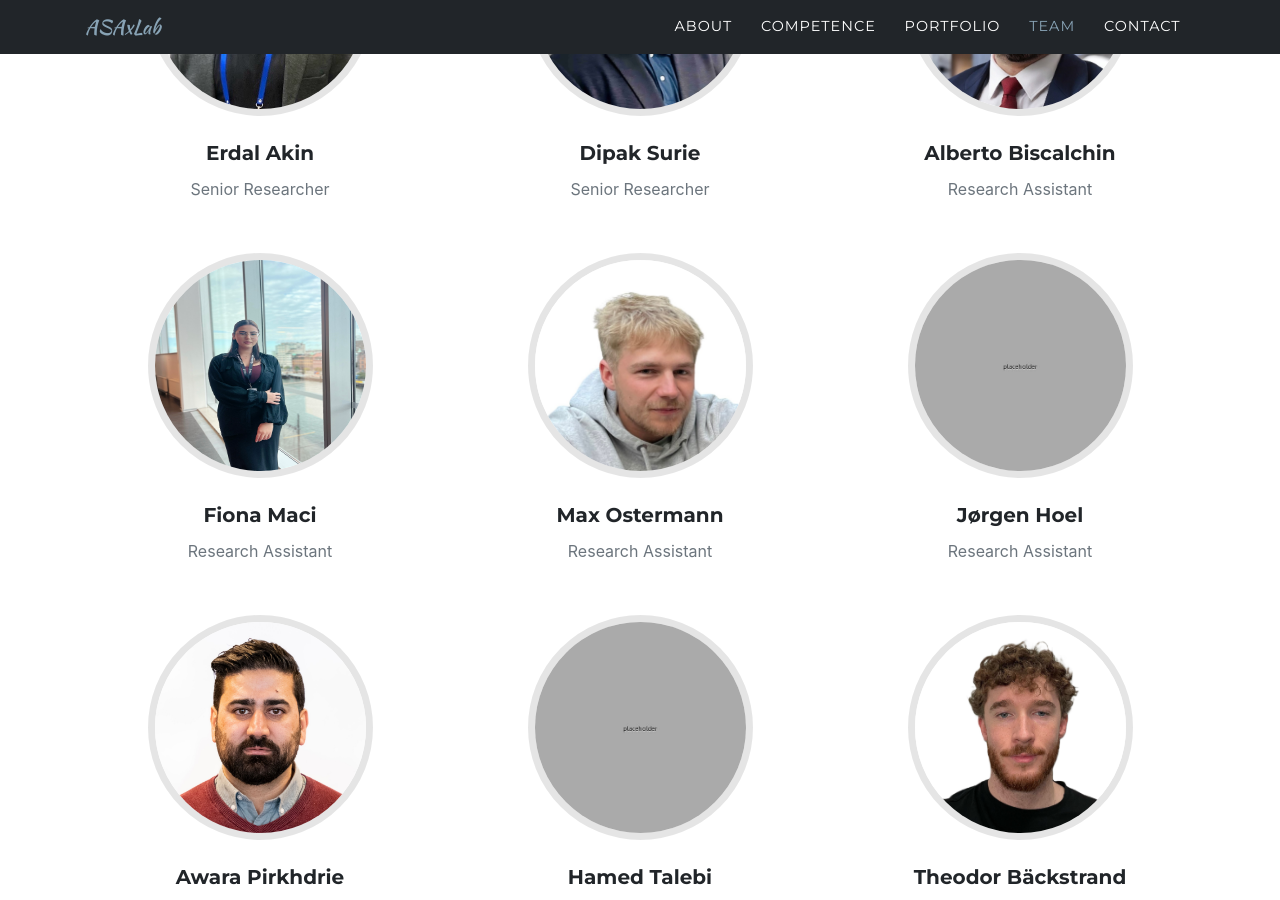
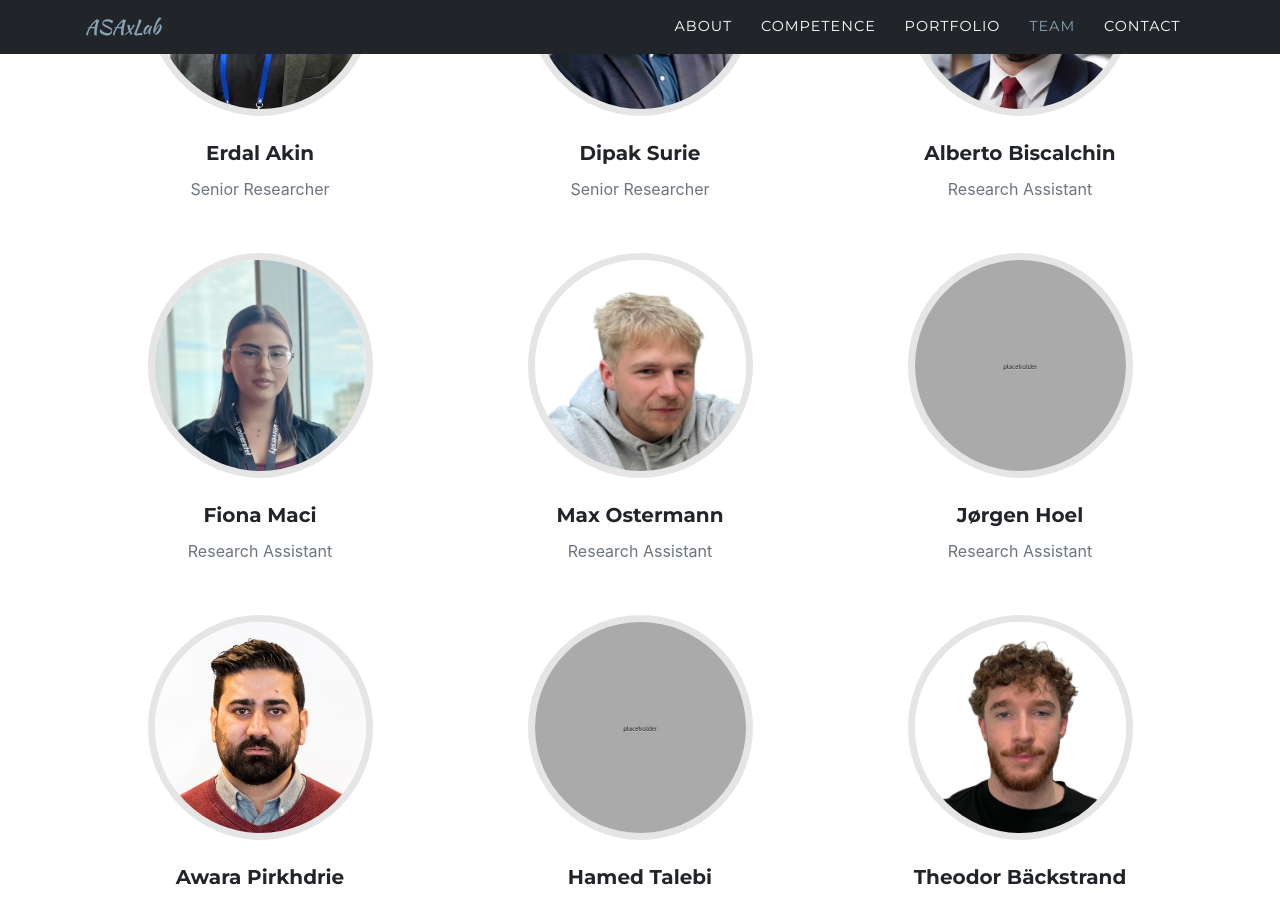
Before and after one commit to ASAxLab/asaxlab.github.io, a Jekyll site: the page built from index.md, in a window 1280 px wide and 900 px high, scrolled down 4432 px. Built offline with Jekyll 4.4.1, drawn with Linux system fonts in a browser that asks for light colours; some web fonts are replaced.

Commit message:
fdtryfdtgh

```diff
--- a/_data/sitetext.yml
+++ b/_data/sitetext.yml
@@ -162,7 +162,7 @@ en: &DEFAULT_EN
 
       - name: "Fiona Maci"
         role: "Research Assistant"
-        image: assets/img/team/Fiona.jpg
+        image: assets/img/team/Fiona2.jpg
         social:
 
       - name: "Max Ostermann"
```
Also changed, not shown: assets/img/team/Fiona2.jpg (added).
